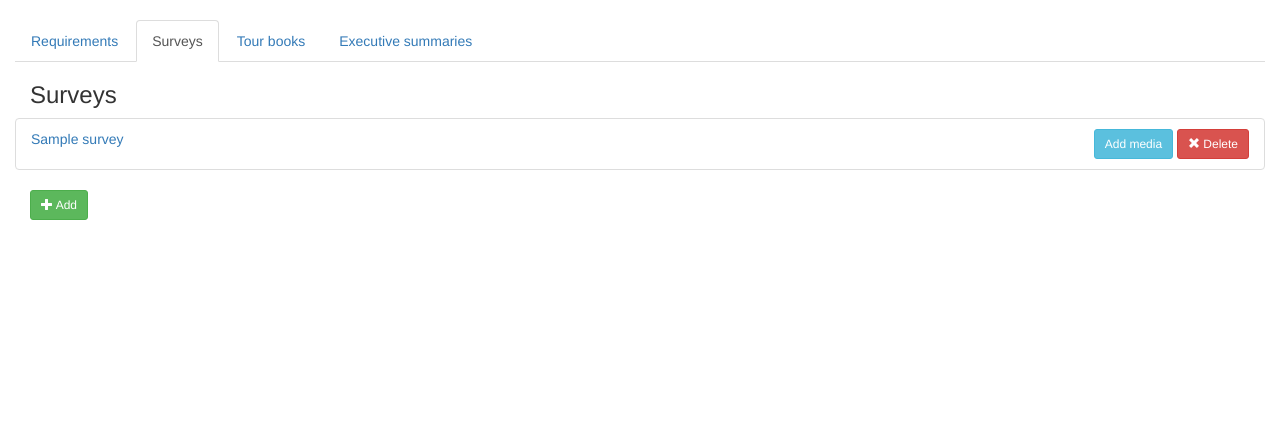
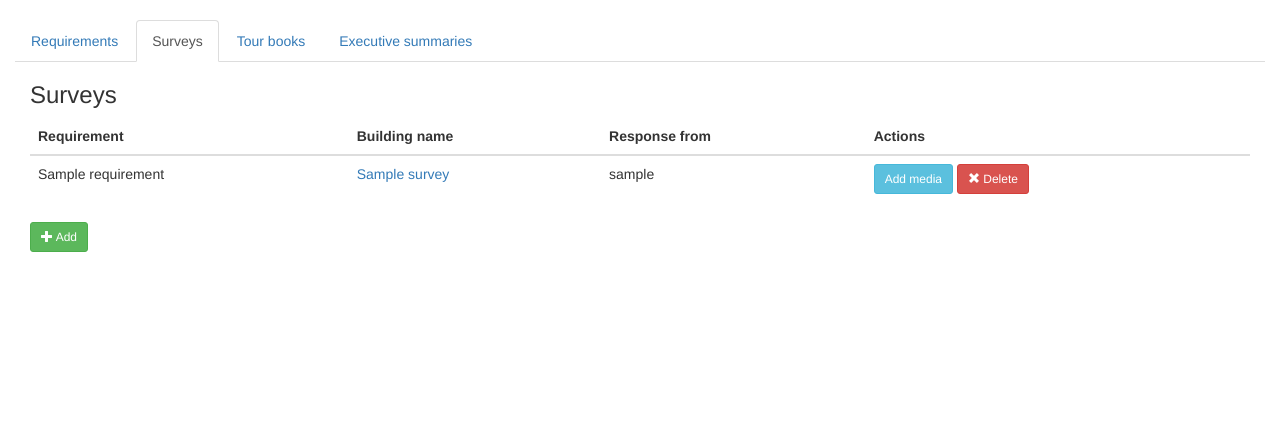
Before and after one commit to npadon/broker_app, a Django app: page / in a window 1280 px wide. Shown: the part 52-494 px from the top of the page. Run offline with Django 3.2, Linux system fonts and the light colour scheme; a user stored in the database is signed in; tables that the repository leaves empty hold one stand-in row (values such as "Sample post"); some libraries are stand-ins or nearby versions.

Commit message:
Update layout for surveys

```diff
--- a/broker_app/templates/broker_app/index.html
+++ b/broker_app/templates/broker_app/index.html
@@ -30,21 +30,33 @@
     </div>
     <div id="surveys" class="tab-pane fade in active container-fluid">
         <h3>Surveys</h3>
-        <ul class="list-group">
+        <table class="table table-hover">
+            <thead>
+            <tr>
+                <th>Requirement</th>
+                <th>Building name</th>
+                <th>Response from</th>
+                <th>Actions</th>
+            </tr>
+            </thead>
+            <tbody>
             {% for survey in surveys %}
-            <li class="list-group-item row">
-                <a href="{% url 'survey-update' survey.id%}">{{ survey.building_name}}</a>
-                 <span class="pull-right">
+            <tr>
+                <td>{{ survey.requirement}}</td>
+                <td><a href="{% url 'survey-update' survey.id%}">{{ survey.building_name}}</a></td>
+                <td>{{ survey.created_by}}</td>
+                <td>
                     <a href="{% url 'media-upload' survey.id%}" class="btn btn-sm btn-info" role="button">
                         Add media
                     </a>
                     <a href="{% url 'survey-delete' survey.id%}" class="btn btn-danger btn-sm" role="button">
                         <span class="glyphicon glyphicon-remove"></span> Delete
                     </a>
-                </span>
-            </li>
+                </td>
+            </tr>
             {% endfor %}
-        </ul>
+            </tbody>
+        </table>
         <a href="{% url 'survey-add'%}" role="button" class="btn btn-success btn-sm">
             <span class="glyphicon glyphicon-plus"></span> Add
         </a>
```
